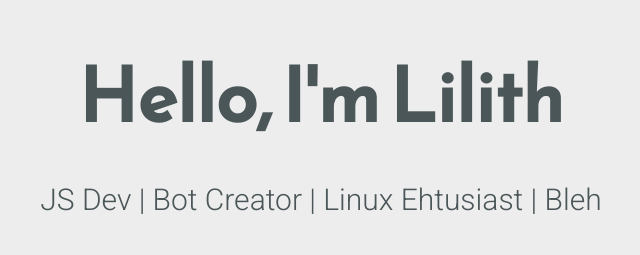
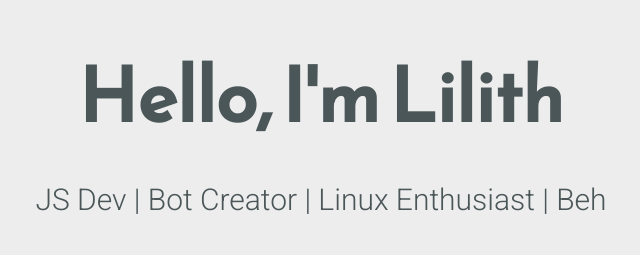
Before and after one commit to LilithTundrus/lilithtundrus.github.io, a plain HTML site: page index.html in a window 1280 px wide. Shown: the part 217-472 px from the top of the page, without its empty margins (319-959 px from the left). Drawn offline with Linux system fonts and the light colour scheme.

Commit message:
typo fix

```diff
--- a/index.html
+++ b/index.html
@@ -26,7 +26,7 @@
 <body>
     <main>
         <div class="intro">Hello, I'm Lilith</div>
-        <div class="tagline">JS Dev | Bot Creator | Linux Ehtusiast | Bleh</div>
+        <div class="tagline">JS Dev | Bot Creator | Linux Enthusiast | Beh</div>
         <!-- Find your icons from here - https://fontawesome.com/icons?d=gallery&s=brands -->
         <div class="icons-social">
             <a target="_blank" href="https://github.com/lilithtundrus">
```
